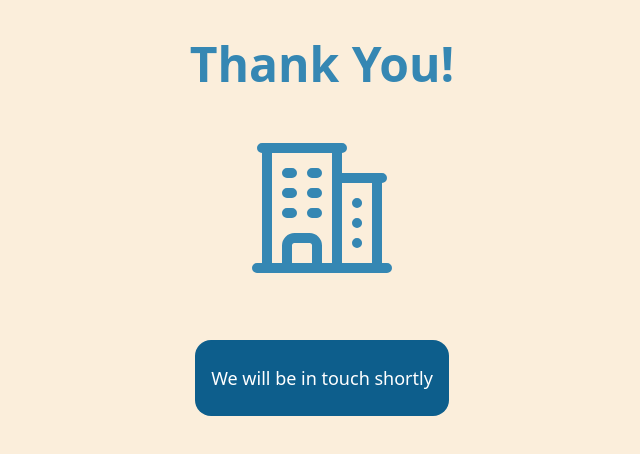
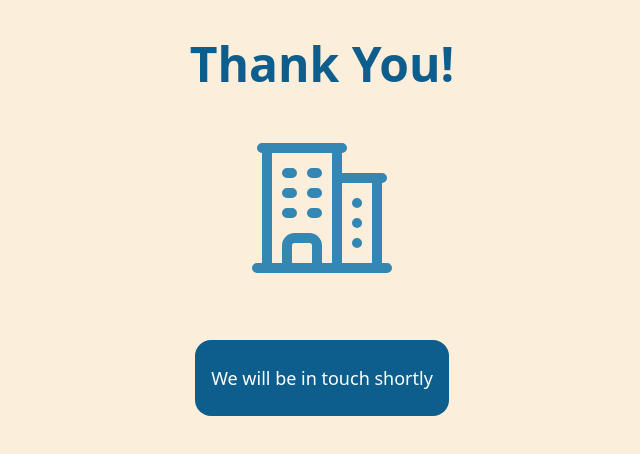
Before and after one commit to kufupa/drp44, a React (Create React App) app: page /SuccessfulHospitalRegistration in a window 1280 px wide. Shown: the top 454 px of the page, without its empty margins (318-958 px from the left). Built offline with nearby package versions, Linux system fonts and the light colour scheme; no server answers; the database is empty.

Commit message:
Fix: Successful hospital text colour

```diff
--- a/src/pages/SuccessfulHospitalRegistration.tsx
+++ b/src/pages/SuccessfulHospitalRegistration.tsx
@@ -2,9 +2,9 @@ import React from 'react';
 
 const SuccessfulHospitalRegistration: React.FC = () => {
     return (
-        <div className='textBlue backgroundPale textBlue flex flex-col fixed inset-0 items-center justify-center'>
-            <div className='text-5xl font-bold top-10 absolute'>Thank You!</div>
-            <div className='absolute md:top-32 top-40'>
+        <div className='backgroundPale textBlue flex flex-col fixed inset-0 items-center justify-center'>
+            <div className='textClickBlue text-5xl font-bold top-10 absolute textClickBlue'>Thank You!</div>
+            <div className='textBlue absolute md:top-32 top-40'>
                 <svg xmlns="http://www.w3.org/2000/svg" fill="none" viewBox="0 0 24 24" stroke-width="1.5" stroke="currentColor" className="size-40">
                     <path stroke-linecap="round" stroke-linejoin="round" d="M2.25 21h19.5m-18-18v18m10.5-18v18m6-13.5V21M6.75 6.75h.75m-.75 3h.75m-.75 3h.75m3-6h.75m-.75 3h.75m-.75 3h.75M6.75 21v-3.375c0-.621.504-1.125 1.125-1.125h2.25c.621 0 1.125.504 1.125 1.125V21M3 3h12m-.75 4.5H21m-3.75 3.75h.008v.008h-.008v-.008Zm0 3h.008v.008h-.008v-.008Zm0 3h.008v.008h-.008v-.008Z" />
                 </svg>
```
